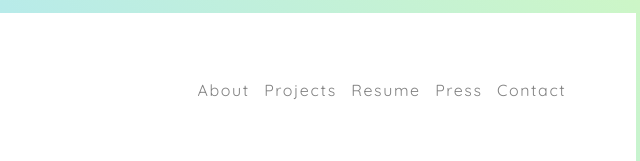
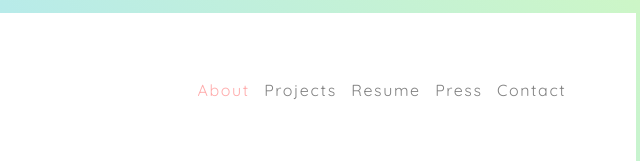
Before and after one commit to olinastath/olinastath, a plain HTML site: page index.html in a window 1280 px wide. In both pictures the pointer is over the link "About". Shown: the top 161 px of the page, 631-1271 px from the left. Drawn offline with nearby package versions, Linux system fonts and the light colour scheme.

Commit message:
fixed link hover color

```diff
--- a/style/new.css
+++ b/style/new.css
@@ -55,13 +55,13 @@ body {
   100% {
     background-position: 94% 0%; } }
 
-a:hover {
-	color: #ffabab;
-}
-
 .highlight {
 	color: #ffabab;
 	font-weight: 500;
+}
+
+a:hover {
+	color: #ffabab !important;
 }
 
 
```
